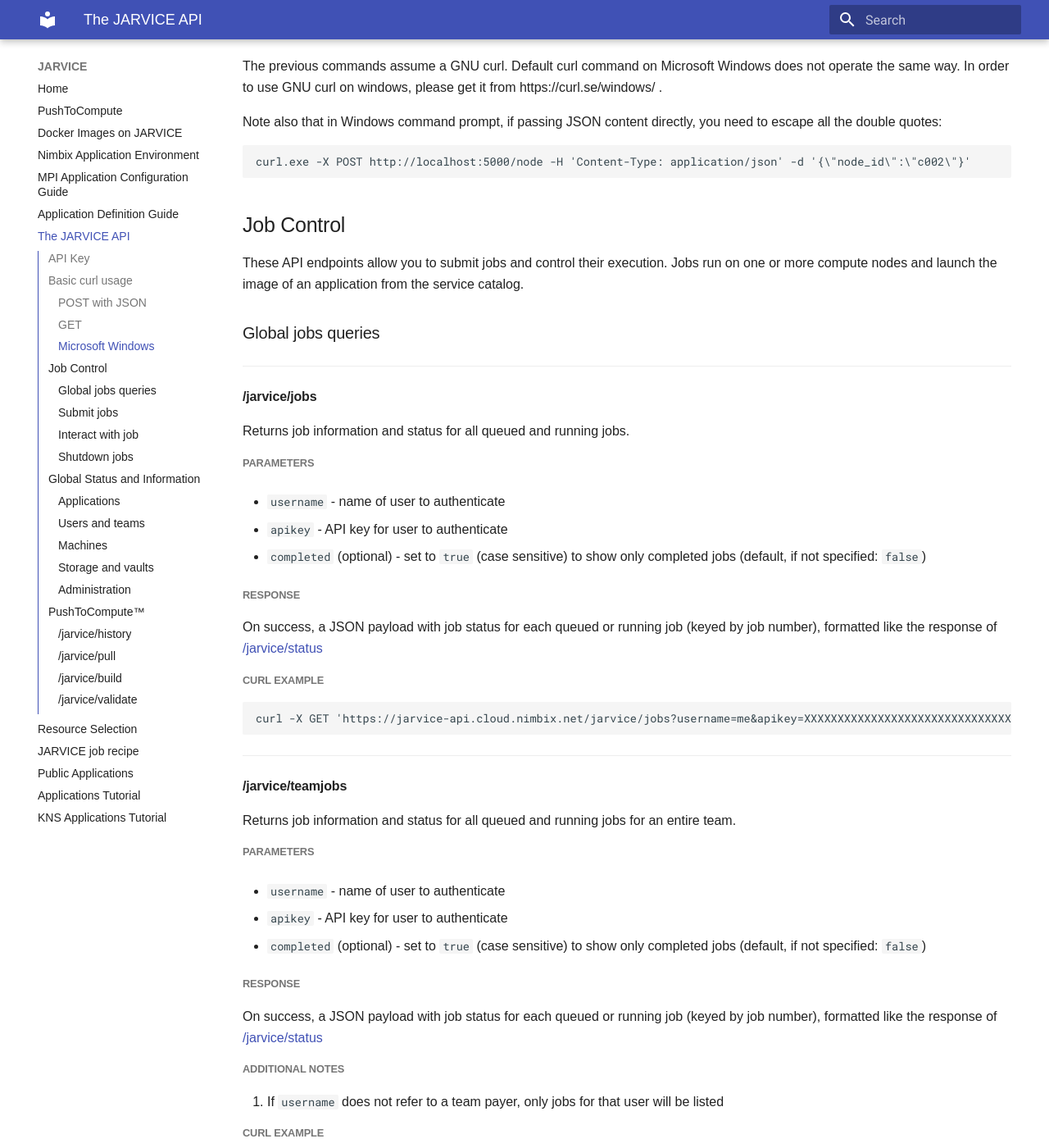
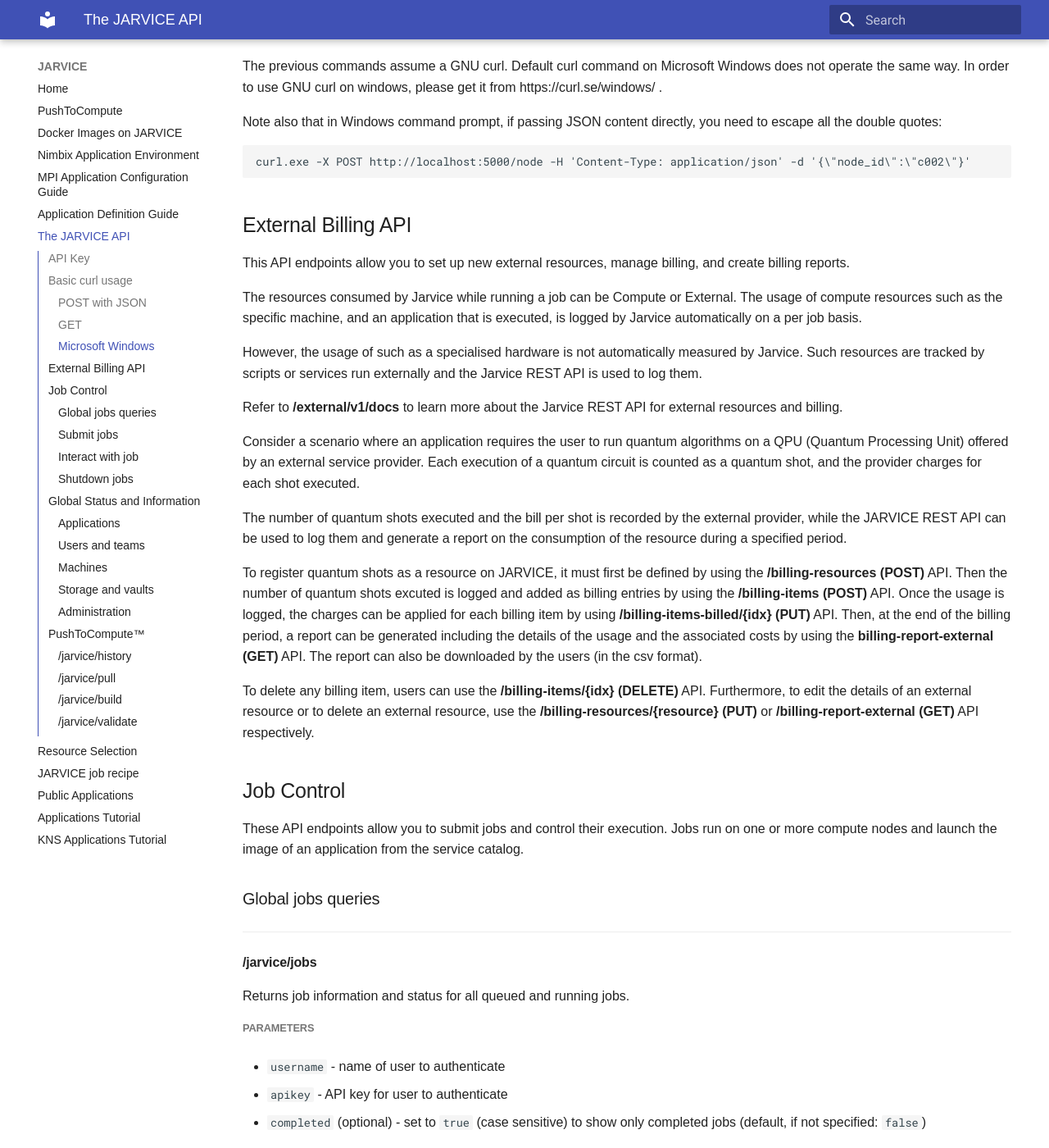
Before and after one commit to nimbix/jardoc, an MkDocs documentation site: the page built from docs/api.md, in a window 1280 px wide and 1400 px high, scrolled down 1725 px. Shown: the whole window at 82% size. Built offline with MkDocs 1.6.1 and Material for MkDocs 9.7.7, drawn with Linux system fonts in a browser that asks for light colours.

Commit message:
External Billing API added

````diff
--- a/docs/api.md
+++ b/docs/api.md
@@ -58,6 +58,24 @@
 ```
 curl.exe -X POST http://localhost:5000/node -H 'Content-Type: application/json' -d '{\"node_id\":\"c002\"}'
 ```
+
+## External Billing API
+
+This API endpoints allow you to set up new external resources, manage billing, and create billing reports.
+
+The resources consumed by Jarvice while running a job can be Compute or External. The usage of compute resources such as the specific machine, and an application that is executed, is logged by Jarvice automatically on a per job basis.
+
+However, the usage of <external resources> such as a specialised hardware is not automatically measured by Jarvice. Such resources are tracked by scripts or services run externally and the Jarvice REST API is used to log them.
+
+Refer to **/external/v1/docs** to learn more about the Jarvice REST API for external resources and billing.
+
+Consider a scenario where an application requires the user to run quantum algorithms on a QPU (Quantum Processing Unit) offered by an external service provider. Each execution of a quantum circuit is counted as a quantum shot, and the provider charges for each shot executed.
+
+The number of quantum shots executed and the bill per shot is recorded by the external provider, while the JARVICE REST API can be used to log them and generate a report on the consumption of the resource during a specified period.
+
+To register quantum shots as a resource on JARVICE, it must first be defined by using the **/billing-resources (POST)** API. Then the number of quantum shots excuted is logged and added as billing entries by using the **/billing-items (POST)** API. Once the usage is logged, the charges can be applied for each billing item by using **/billing-items-billed/{idx} (PUT)** API. Then, at the end of the billing period, a report can be generated including the details of the usage and the associated costs by using the **billing-report-external (GET)** API. The report can also be downloaded by the users (in the csv format).
+
+To delete any billing item, users can use the **/billing-items/{idx} (DELETE)** API. Furthermore, to edit the details of an external resource or to delete an external resource, use the **/billing-resources/{resource} (PUT)** or **/billing-report-external (GET)** API respectively.
 
 ## Job Control
 
````
